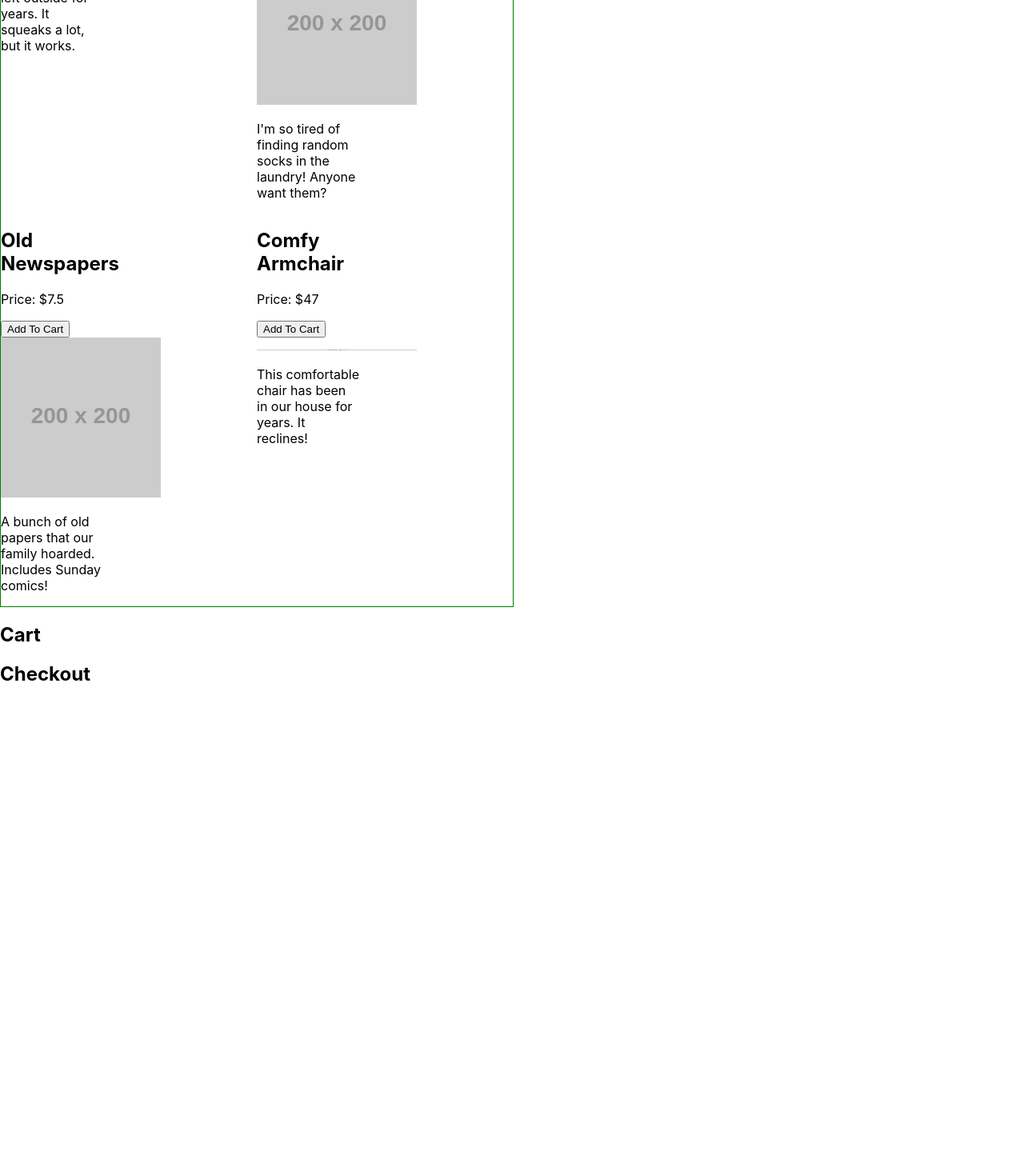
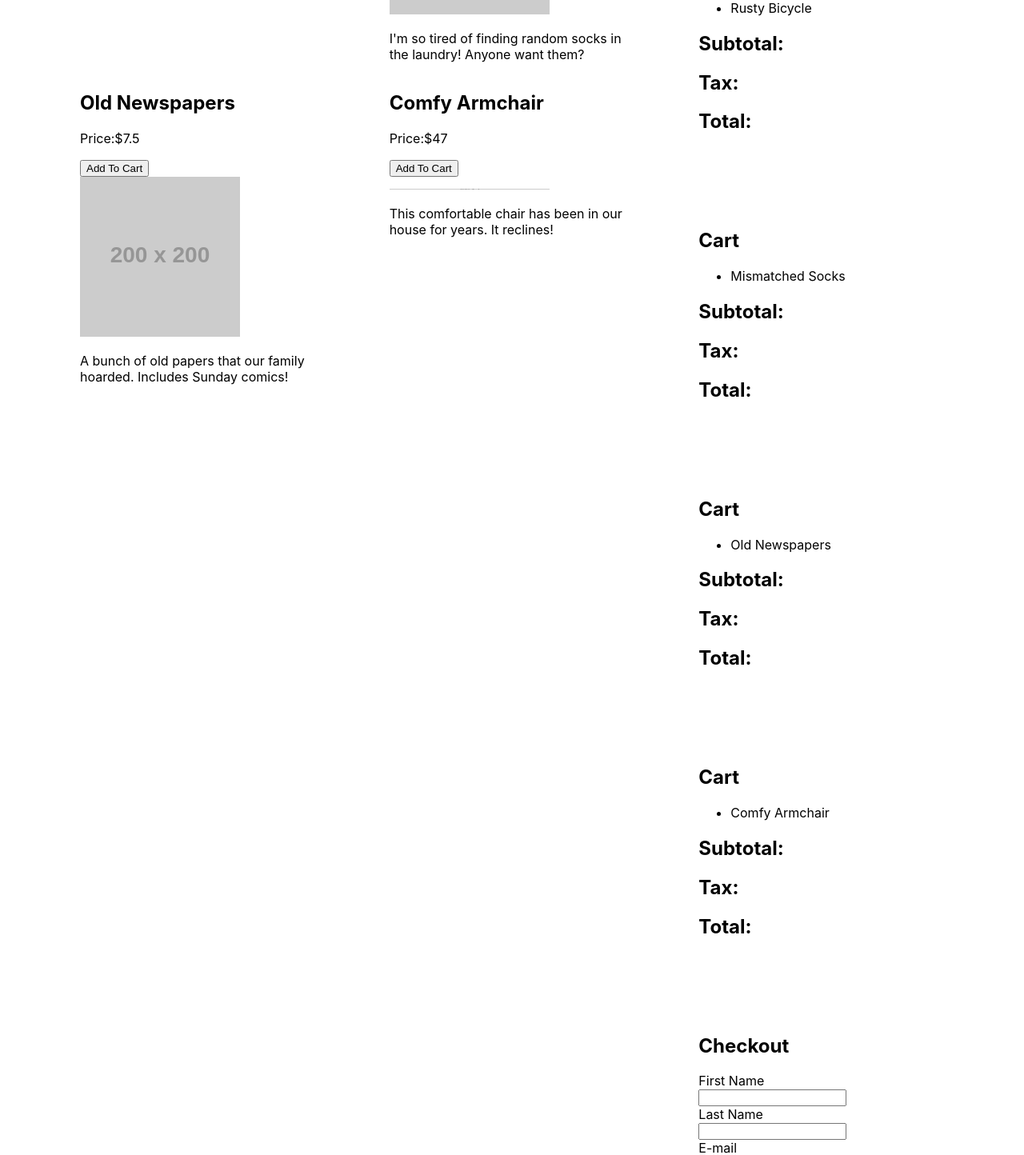
Before and after one commit to joinpursuit/Module-Three-Midmodule-Assessment-Days, a React (Create React App) app: page / in a window 1280 px wide. Shown: the part 780-2224 px from the top of the page at 80% size. Before the commit the page ends 1657 px from the top, so only its background shows below. Built offline with nearby package versions, Linux system fonts and the light colour scheme.

Commit message:
Added some css and props

```diff
--- a/src/App.css
+++ b/src/App.css
@@ -1,28 +1,31 @@
 .App {
+    display: grid;
+    grid-template-columns: 1fr 1fr 1fr;
+    grid-template-rows: repeat(10, 1fr);
+    padding: 0 60px 0 60px;
+}
+.left {
+    grid-column: 1 / 3;
+}
+.right {
+    grid-column: 3 / 4;
+}
+.Products {
     display: grid;
     grid-template-columns: 1fr 1fr;
 }
 
-.Products {
-    border: 1px solid green;
-    display: grid;
-    grid-template-columns: 1fr 1fr;
-    width: 50%;
-    grid-column: 1 / 2;
+.Product {
+    margin-right: 40px;
+    margin-left: 40px;
 }
 
-.Product {
-    width: 40%;
+.Cart {
+    grid-column: 3 / 4;
+    padding: 40px;
 }
 
-/* .even {
-    grid-column: 1 / 2;
+.Checkout {
+    grid-column: 3 / 4;
+    padding: 40px;
 }
-
-.odd {
-    grid-column: 2 / 3;
-} */
-
-.Cart {
-    grid-column: 2 / 3;
-}
--- a/src/App.js
+++ b/src/App.js
@@ -12,25 +12,32 @@ class App extends React.Component {
   constructor() {
     super()
     this.state = {
-      clickedItem: ''
+      cartItems: []
     }
   }
 
   handleClick = (e) => {
-    let cartItem = e.target.name + e.target.price
+    let cartItem = e.target
+    console.log(e.target)
     console.log(cartItem)
-    console.log(e.target)
   }
 
   render() {
-    console.log(this.handleClick)
+    console.log(this.state.cartItems)
+    let cartItems = productData.map((item, index) => {
+      return <Cart key={index} name={item.name} price={item.price} />
+    })
 
     return (
-      <div>
-        <h1>My Garage Sale</h1>
-        <Products productData={productData} handleClick={this.handleClick} />
-        <Cart />
-        <Checkout />
+      <div className='App'>
+        <section className="left">
+          <h1>My Garage Sale</h1>
+          <Products productData={productData} handleClick={this.handleClick} />
+        </section>
+        <section className="right">
+          {cartItems}
+          <Checkout />
+        </section>
       </div>
     )
   }
--- a/src/components/Cart.js
+++ b/src/components/Cart.js
@@ -1,12 +1,18 @@
 import React from 'react'
 
-function Cart() {
+function Cart(props) {
+
+
+
     return (
         <div className='Cart'>
-            <h2>Cart</h2>
+            <h1>Cart</h1>
             <ul>
-
+                <li>{props.name}</li>
             </ul>
+            <h2>Subtotal: </h2>
+            <h2>Tax: </h2>
+            <h2>Total: </h2>
         </div>
     )
 }
--- a/src/components/Checkout.js
+++ b/src/components/Checkout.js
@@ -2,8 +2,20 @@ import React from 'react'
 
 function Checkout() {
     return (
-        <div>
-            <h2>Checkout</h2>
+        <div className='Checkout'>
+            <h1>Checkout</h1>
+            <form action="">
+                <label htmlFor="fname">First Name</label><br/>
+                <input type="text" name="fname" id="fname"/><br/>
+                <label htmlFor="fname">Last Name</label><br/>
+                <input type="text" name="lname" id="lname"/><br/>
+                <label htmlFor="fname">E-mail</label><br/>
+                <input type="email" name="email" id="email"/><br/>
+                <label htmlFor="fname">Credit Card</label><br/>
+                <input type="number" name="credit" id="credit"/><br/>
+                <label htmlFor="fname">Zip Code</label><br/>
+                <input type="number" name="zip-code" id="zip-code"/>
+            </form>
         </div>
     )
 }
--- a/src/components/Product.js
+++ b/src/components/Product.js
@@ -5,7 +5,7 @@ function Product(props) {
     return (
         <div className='Product'>
             <h2>{props.name}</h2>
-            <p>Price: ${props.price}</p>
+            <p>Price:${props.price}</p>
             <button handleClick={props.handleClick}>Add To Cart</button><br/>
             <img src={props.image}/>
             <p>{props.description}</p>
```
Also changed, not shown: src/components/Products.js (+0 -8 lines).
